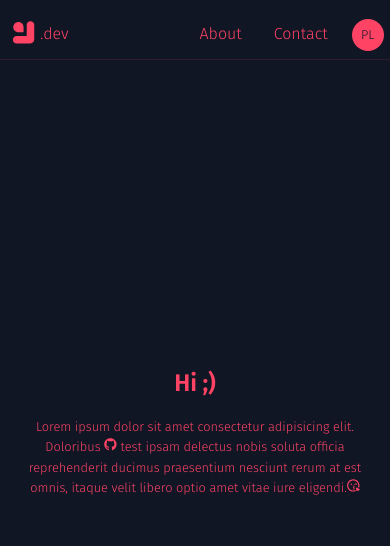
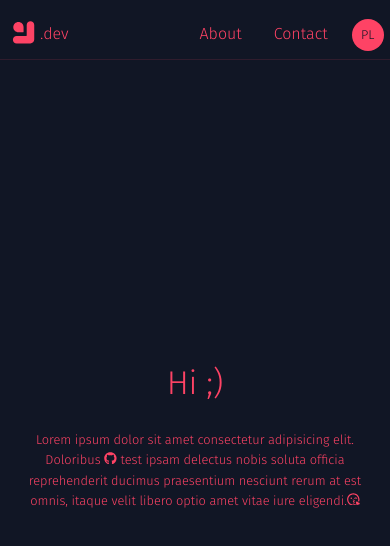
Before and after one commit to lukaszlukasiewicz/lukasiewicz.dev, a Next.js app: page / in a window 390 px wide. Shown: the top 546 px of the page. Built offline with nearby package versions, Linux system fonts and the light colour scheme.

Commit message:
Add overflow hidden to body

```diff
--- a/styles/globals.scss
+++ b/styles/globals.scss
@@ -9,7 +9,8 @@ body {
 }
 body {
   overflow-y: scroll;
-  @media screen and (min-width:500px) {
+  overflow-x: hidden;
+  @media screen and (min-width:1000px) {
     font-size: 1.1em;
   }
 }
@@ -27,8 +28,19 @@ a {
   font-size:25vw;
   margin-top:0;
 }
+
+h2 {
+  font-size:clamp(2em, 1em + 2vmax, 4em);
+  font-weight: 500;
+  color:var(--page-color);
+}
+
 p {
   line-height:1.8;
+}
+
+img {
+  max-width:100%;
 }
 
 .contact-page-pl header h1 {
@@ -45,7 +57,7 @@ p {
     font-size:20vw
   }
   .about-page-en header h1 , .contact-page-en header h1 {
-    font-size:25vw;
+    font-size:20vw;
     line-height:.9
   }
   .home-page header h1 {
```
